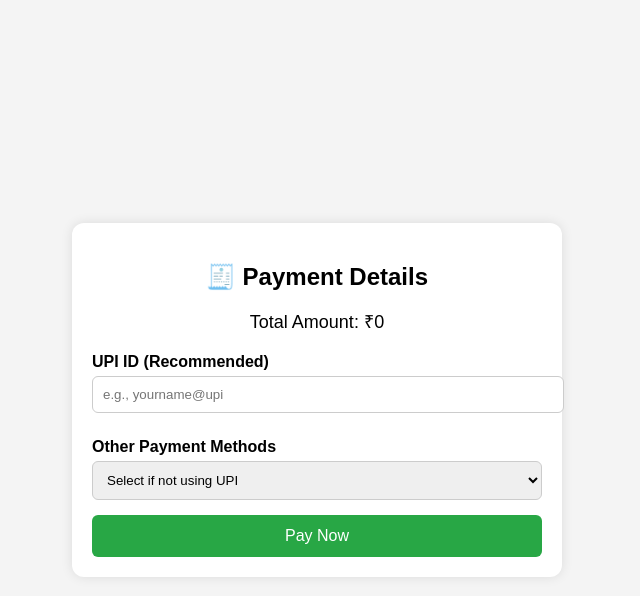
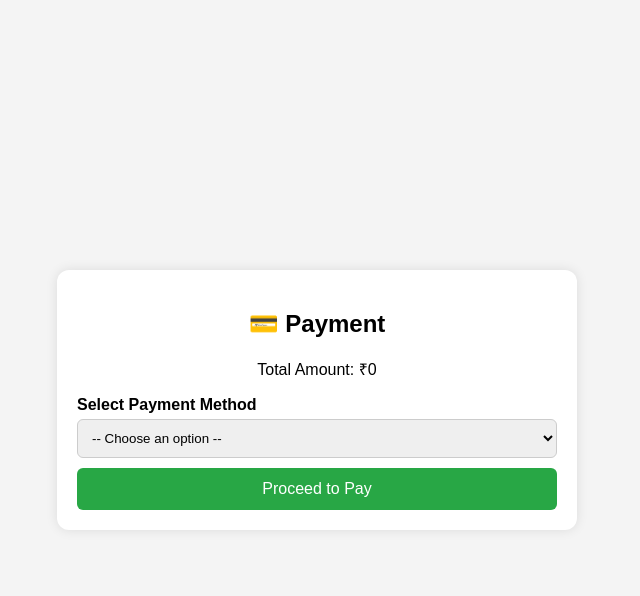
Before and after one commit to amemitroofficial9/aditya_concert, a Flask app: page /payment in a window 1280 px wide. Shown: the top 596 px of the page, without its empty margins (323-963 px from the left). Run offline with Flask 3, Linux system fonts and the light colour scheme.

Commit message:
Add payment method options with UPI, card, and other

```diff
--- a/templates/payment.html
+++ b/templates/payment.html
@@ -19,35 +19,30 @@
       padding: 20px;
       border-radius: 12px;
       box-shadow: 0 0 12px rgba(0,0,0,0.1);
-      max-width: 450px;
+      max-width: 480px;
       width: 90%;
     }
-    h2 {
+    h2, p {
       text-align: center;
-      margin-bottom: 10px;
-    }
-    p {
-      text-align: center;
-      font-size: 18px;
-      margin-bottom: 20px;
     }
     label {
       display: block;
-      margin: 10px 0 5px;
+      margin: 12px 0 5px;
       font-weight: bold;
     }
-    input[type="text"],
-    select {
+    input, select {
       width: 100%;
       padding: 10px;
+      margin-bottom: 10px;
+      border-radius: 6px;
       border: 1px solid #ccc;
-      border-radius: 6px;
-      margin-bottom: 15px;
+    }
+    .hidden {
+      display: none;
     }
     .error {
       color: red;
       font-size: 14px;
-      margin-bottom: 10px;
     }
     button {
       width: 100%;
@@ -63,29 +58,71 @@
 </head>
 <body>
   <div class="container">
-    <h2>🧾 Payment Details</h2>
+    <h2>💳 Payment</h2>
     <p>Total Amount: ₹{{ amount }}</p>
 
     {% if error %}
-      <div class="error">{{ error }}</div>
+      <p class="error">{{ error }}</p>
     {% endif %}
 
     <form method="POST" action="/confirm-payment">
-      <label>UPI ID (Recommended)</label>
-      <input type="text" name="upi_id" placeholder="e.g., yourname@upi" />
-
-      <label>Other Payment Methods</label>
-      <select name="other_payment">
-        <option value="">Select if not using UPI</option>
+      <label>Select Payment Method</label>
+      <select name="payment_method" id="payment_method" required onchange="showFields()">
+        <option value="">-- Choose an option --</option>
+        <option value="phonepe">📱 PhonePe UPI</option>
+        <option value="gpay">📱 Google Pay UPI</option>
         <option value="card">💳 Debit/Credit Card</option>
-        <option value="gpay">📱 Google Pay</option>
-        <option value="paytm">📱 Paytm</option>
-        <option value="phonepe">📱 PhonePe</option>
-        <option value="netbanking">🏦 Net Banking</option>
+        <option value="other">🌐 Other Payment Method</option>
       </select>
 
-      <button type="submit">Pay Now</button>
+      <!-- UPI ID for PhonePe or GPay -->
+      <div id="upi_section" class="hidden">
+        <label>Enter Your UPI ID</label>
+        <input type="text" name="upi_id" placeholder="example@ybl or example@okaxis">
+      </div>
+
+      <!-- Card Section -->
+      <div id="card_section" class="hidden">
+        <label>Card Number</label>
+        <input type="text" name="card_number" placeholder="1234 5678 9012 3456" maxlength="19">
+
+        <label>Expiry Date</label>
+        <input type="text" name="expiry" placeholder="MM/YY">
+
+        <label>CVV</label>
+        <input type="text" name="cvv" placeholder="123" maxlength="4">
+      </div>
+
+      <!-- Other Payment -->
+      <div id="other_section" class="hidden">
+        <label>Choose Option</label>
+        <select name="other_option">
+          <option value="">-- Choose --</option>
+          <option value="paytm">Paytm</option>
+          <option value="netbanking">Net Banking</option>
+          <option value="amazonpay">Amazon Pay</option>
+        </select>
+      </div>
+
+      <button type="submit">Proceed to Pay</button>
     </form>
   </div>
+
+  <script>
+    function showFields() {
+      const method = document.getElementById("payment_method").value;
+      document.getElementById("upi_section").classList.add("hidden");
+      document.getElementById("card_section").classList.add("hidden");
+      document.getElementById("other_section").classList.add("hidden");
+
+      if (method === "phonepe" || method === "gpay") {
+        document.getElementById("upi_section").classList.remove("hidden");
+      } else if (method === "card") {
+        document.getElementById("card_section").classList.remove("hidden");
+      } else if (method === "other") {
+        document.getElementById("other_section").classList.remove("hidden");
+      }
+    }
+  </script>
 </body>
 </html>
```
